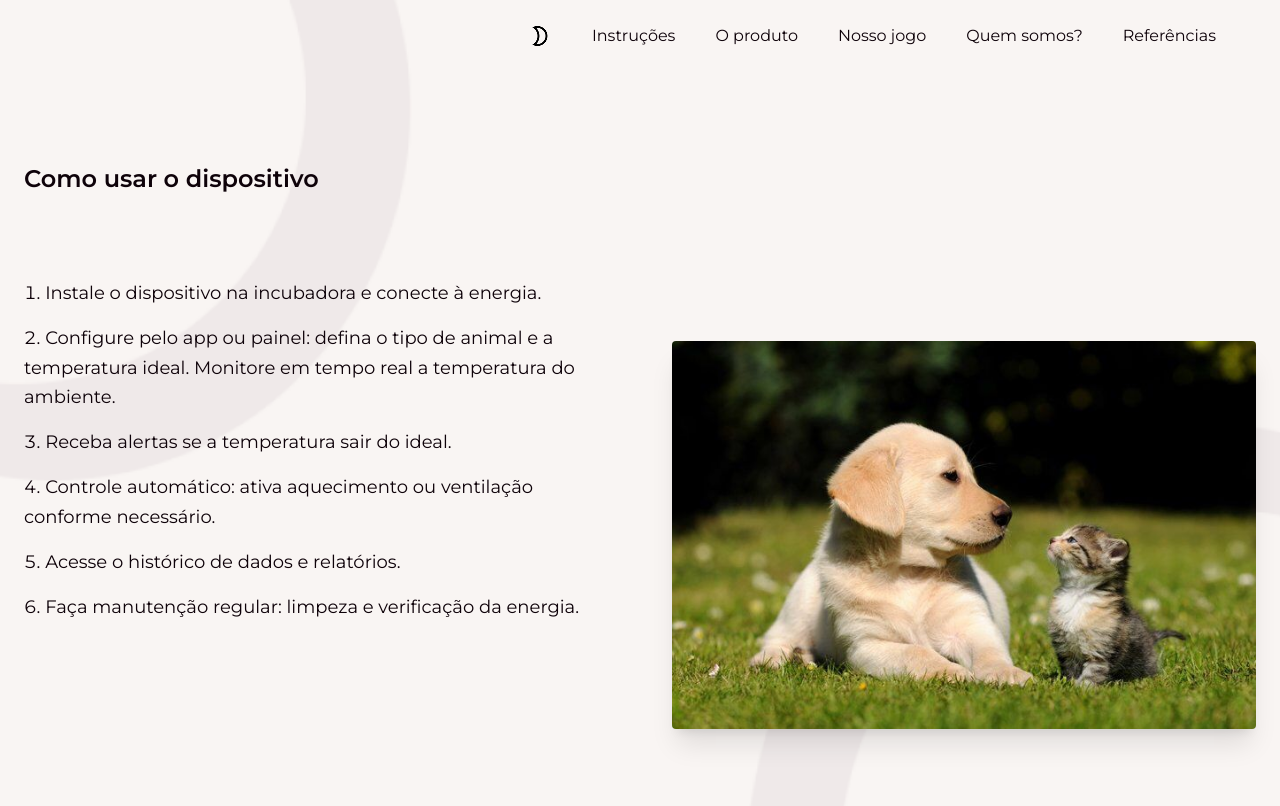
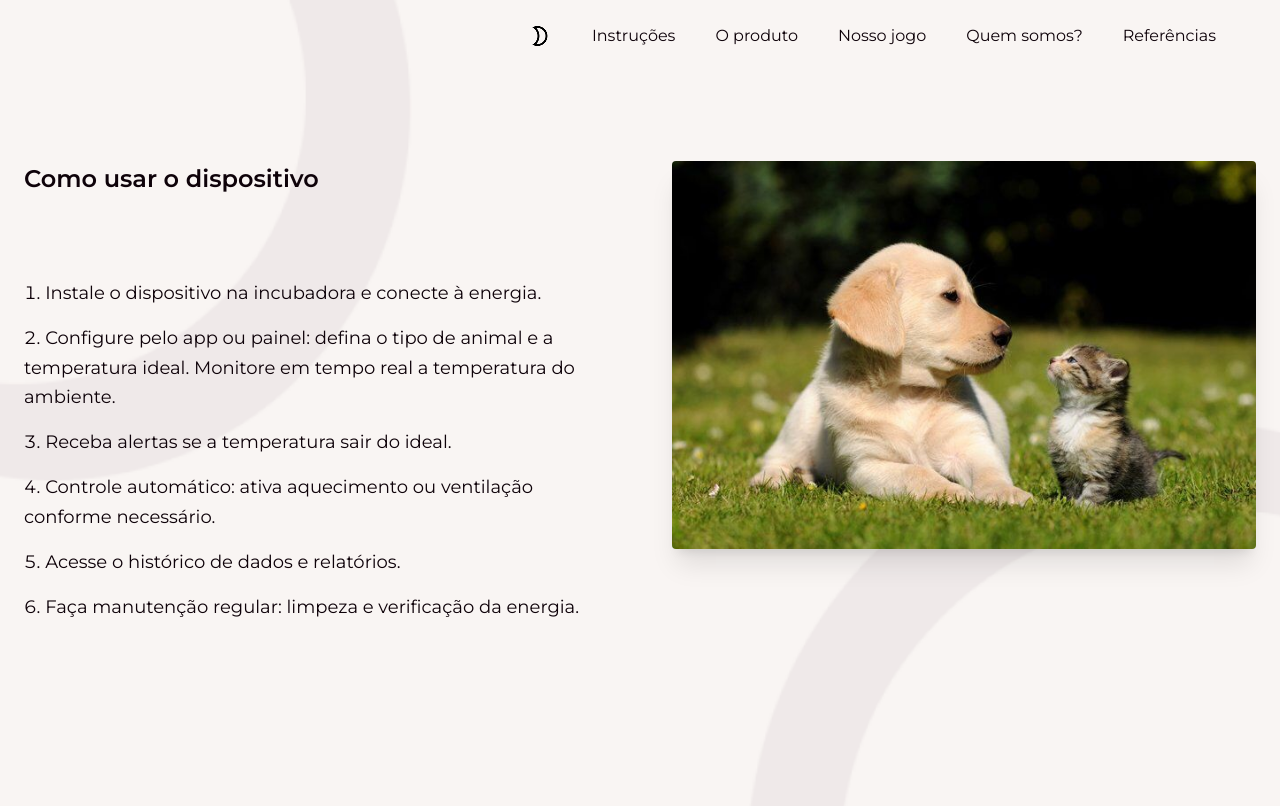
Before and after one commit to Anadulce57/myfeliscanis, a React (Vite) app: page /instrucoes in a window 1280 px wide. Shown: the top 806 px of the page. Built offline with nearby package versions, Linux system fonts and the light colour scheme; a web font is replaced by a local one.

Commit message:
Atualizações base

```diff
--- a/src/components/Instrucoes/Instrucoes.jsx
+++ b/src/components/Instrucoes/Instrucoes.jsx
@@ -28,7 +28,7 @@ export default function Instrucoes() {
           <img
             src="./imgs/caoGato.jpg"
             alt="Imagem de um cachorro e um gato representando os animais monitorados"
-            className=" max-w-full h-auto shadow-xl rounded-sm"
+            className=" max-w-full h-auto shadow-xl rounded-sm mb-90"
           />
         </section>
       </main>
--- a/src/components/Membros/Membros.jsx
+++ b/src/components/Membros/Membros.jsx
@@ -46,7 +46,7 @@ export default function Membros() {
       </div>
 
       <div className="lg:hidden flex flex-col items-center relative">
-        <div className="bg-off-brown text-bla rounded-2xl px-6 pt-16 pb-6 text-center relative w-full max-w-xs shadow-md mt-40">
+        <div className="bg-off-brown text-bla rounded-2xl px-6 pt-16 pb-6 text-center relative w-full max-w-xs shadow-md mt-40 dark:bg-white dark:text-black">
           <img src={membros[index].imagem} alt={membros[index].nome} className="w-24 h-24 rounded-full absolute top-[-48px] left-1/2 transform -translate-x-1/2 object-cover border-4 border-[#e7dce0]" />
           <h3 className="text-xl font-semibold">{membros[index].nome}</h3>
           <p className="mt-2 text-sm">{membros[index].descricao}</p>
--- a/src/components/Navegacao/Header.jsx
+++ b/src/components/Navegacao/Header.jsx
@@ -24,12 +24,6 @@ export default function Header() {
     return(
         <header>
       <nav className="md:flex justify-end items-center p-4">
-        <ul>
-          <li>
-
-          </li>
-        </ul>
-
         <ul className="flex space-x-10 me-12">
           <li>
             <button onClick={toggleTheme} className="cursor-pointer focus:outline-none">
```
